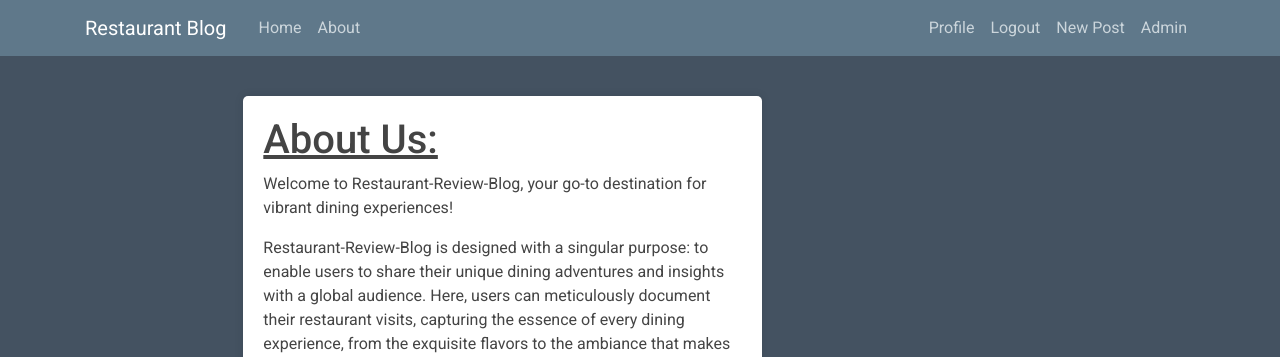
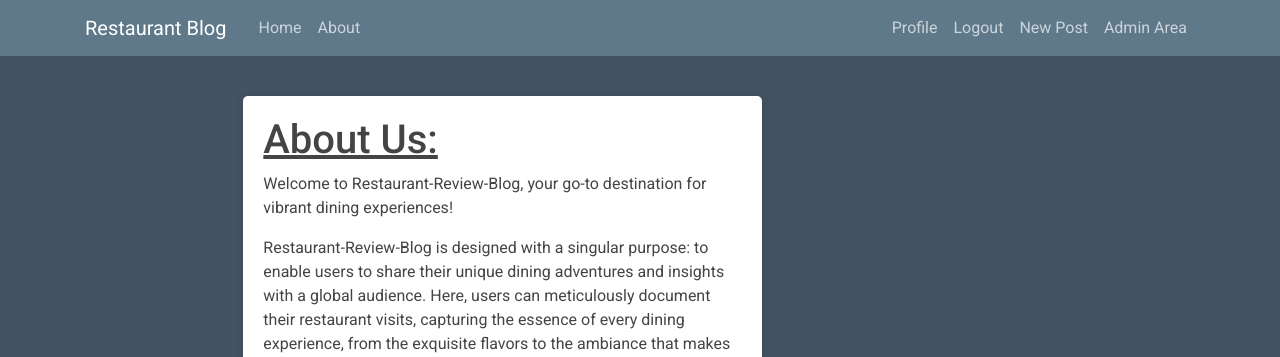
Before and after one commit to DFCMK/Blog, a Django app: page /about/ in a window 1280 px wide. Shown: the top 357 px of the page. Run offline with Django 4.2, Linux system fonts and the light colour scheme; a user stored in the database is signed in; parts of the project's set-up code (start-up, migrations or seed data) failed here and were passed over; some libraries are stand-ins or nearby versions.

Commit message:
changed Link name from Admin to Admin Area to make it more describtive

```diff
--- a/templates/base.html
+++ b/templates/base.html
@@ -42,7 +42,7 @@
                             <a class="nav-item nav-link" href="{% url 'register' %}">Register</a>
                         {% endif %}
                         {% if user.is_superuser %}
-                        <a class="nav-item nav-link" href="{% url 'admin:index' %}">Admin</a>
+                        <a class="nav-item nav-link" href="{% url 'admin:index' %}">Admin Area</a>
                         {% endif %}
                     </div>
                 </div>
```
